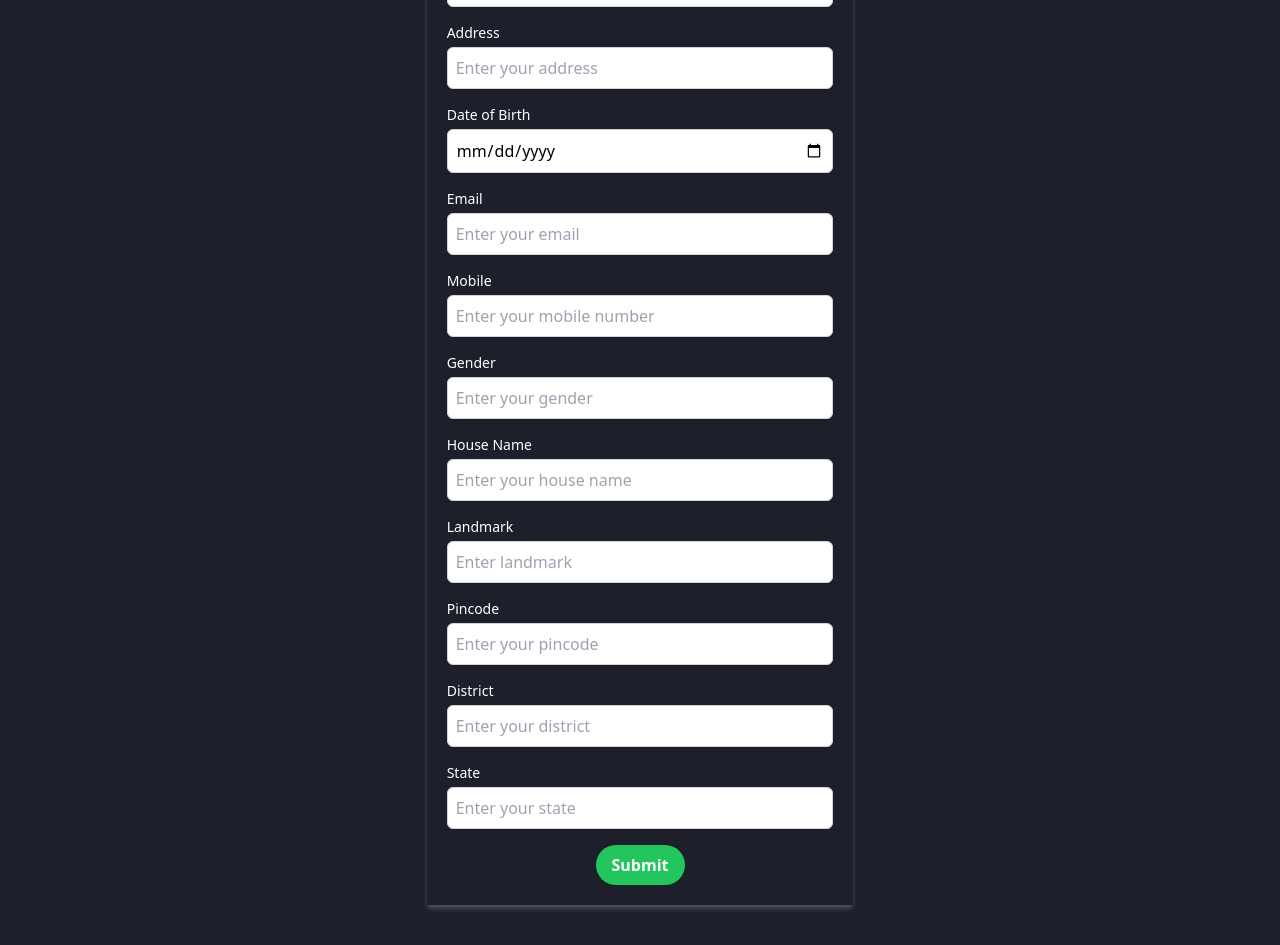
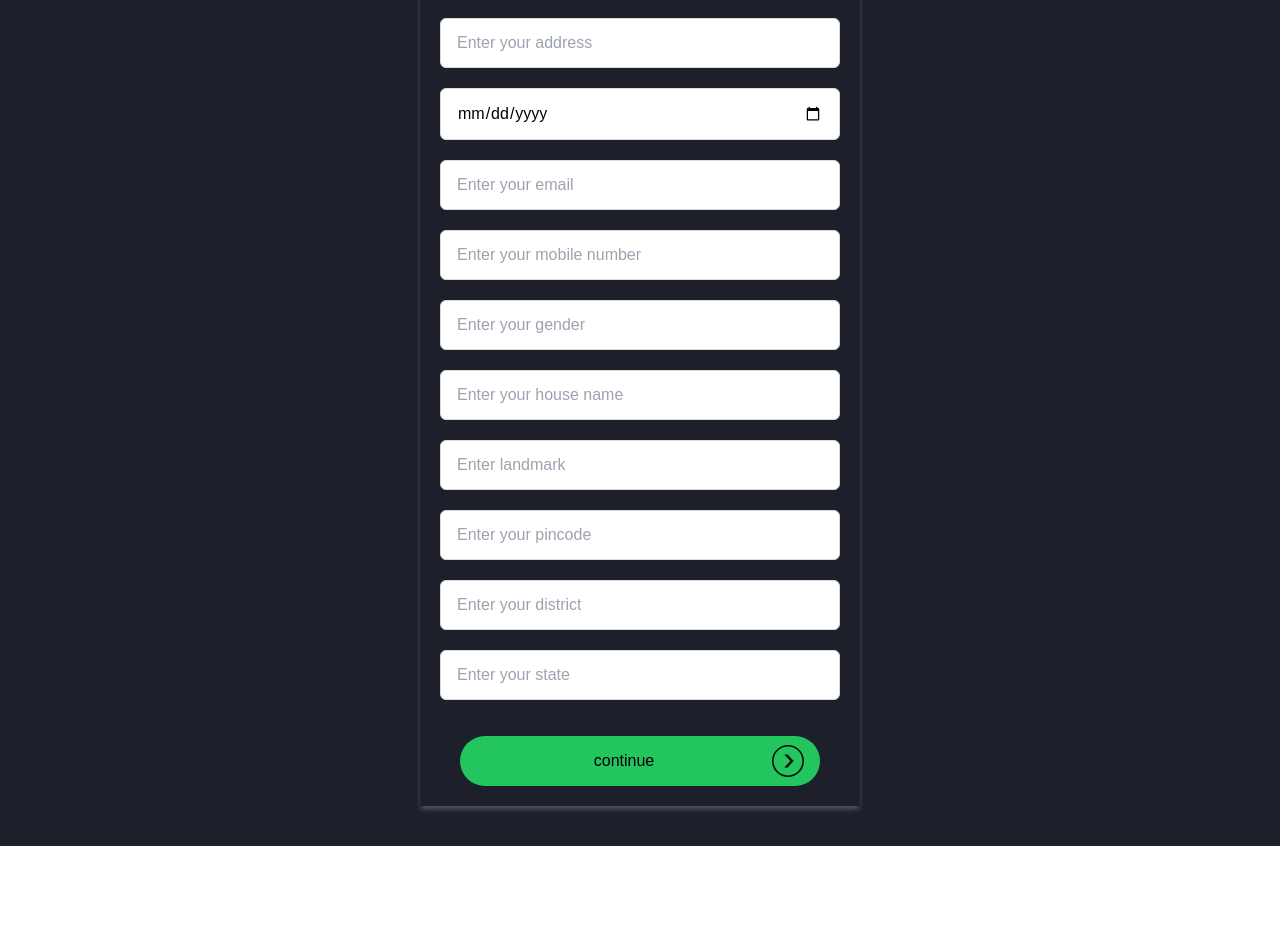
Before and after one commit to Rizanriz/Services, a React (Vite) app: page / in a window 1280 px wide. Shown: the part 260-1205 px from the top of the page. After the commit the page ends 1106 px from the top, so only its background shows below. Built offline with nearby package versions, Linux system fonts and the light colour scheme.

Commit message:
ongoing commit

```diff
--- a/src/Components/Pages/FormPage.jsx
+++ b/src/Components/Pages/FormPage.jsx
@@ -22,8 +22,16 @@ const fieldConfigs = [
     btnHeigth:"50px"
   }
   const InputConfig = {
-    inputWidth:"100px",
+    inputWidth:"100%",
     inputHeigth:"50px"
+  }
+
+ const getApiEndpoints = async ()=>{
+    try {
+
+    } catch (error) {
+
+    }
   }
 
 const FormPage = () => {
@@ -32,7 +40,8 @@ const FormPage = () => {
         <Form
         fieldConfigs={fieldConfigs}
         buttonConfig={buttonConfig}
-        InputConfig={InputConfig}/>
+        InputConfig={InputConfig}
+        getApiEndpoints={getApiEndpoints}/>
     </div>
   )
 }
--- a/src/Components/ReuseableComponents/Button.jsx
+++ b/src/Components/ReuseableComponents/Button.jsx
@@ -12,11 +12,11 @@ const Button = ({
     <button
       type={type}
       disabled={disabled}
-      className="rounded-full bg-dark-gray p-4 text-primary font-default hover:bg-secondary transition-all duration-300 disabled:opacity-50"
+      className="flex items-center rounded-full bg-green-500 p-4 text-black font-default hover:bg-green-600 transition-all duration-300 disabled:opacity-50"
       style={{ width: btnWidth, height: btnHeight }}
     >
       <span className="flex-grow text-center">{label}</span>
-      <img src="./buttonArrow.svg" className="ml-2 w-8 h-8" alt="arrow" />
+      <img src="./arrowright.svg" className="ml-auto w-8 h-8" alt="arrow" />
     </button>
   );
 };
--- a/src/Components/ReuseableComponents/Form.jsx
+++ b/src/Components/ReuseableComponents/Form.jsx
@@ -1,58 +1,61 @@
-import React, { useState } from 'react'
-import InputField from './InputField'
+import React, { useState } from 'react';
+import InputField from './InputField';
+import Button from './Button';
 
-const Form = ({fieldConfigs,buttonConfig,InputConfig}) => {
-
+const Form = ({ fieldConfigs, buttonConfig, InputConfig, getApiEndpoints }) => {
   const [formData, setFormData] = useState({});
 
-
-  const handleSubmit= (e)=>{
-    e.preventDefault()
+  const handleSubmit = (e) => {
+    e.preventDefault();
     console.log(formData);
-  }
+    setFormData({});
+  };
 
   const handleInputChange = (e) => {
     const { name, value } = e.target;
     setFormData({
       ...formData,
-      [name]: value
+      [name]: value,
     });
   };
 
   return (
-    <div className='w-2/6 shadow-md shadow-gray-600  p-5'>
+    <div className="shadow-md shadow-gray-600 p-5">
       <div>
-        <h1 className='text-center font-medium'>Enter data</h1>
-        <img className='w-2/6 pb-5 mx-auto' src="https://media.istockphoto.com/id/1495088043/vector/user-profile-icon-avatar-or-person-icon-profile-picture-portrait-symbol-default-portrait.jpg?s=612x612&w=0&k=20&c=dhV2p1JwmloBTOaGAtaA3AW1KSnjsdMt7-U_3EZElZ0=" alt="" />
+        <h1 className="text-center font-medium">Enter data</h1>
+        <img
+          className="w-2/6 pb-5 mx-auto"
+          src="https://media.istockphoto.com/id/1495088043/vector/user-profile-icon-avatar-or-person-icon-profile-picture-portrait-symbol-default-portrait.jpg?s=612x612&w=0&k=20&c=dhV2p1JwmloBTOaGAtaA3AW1KSnjsdMt7-U_3EZElZ0="
+          alt="profile"
+        />
       </div>
-      <form onSubmit={handleSubmit} className='text-black'>
+      <form onSubmit={handleSubmit} className="text-black">
         {fieldConfigs.map((field) => (
-        <div key={field.name} className="mb-4 ">
-          <label htmlFor={field.name} className="block text-sm font-medium text-white">
-            {field.label}
-          </label>
-          <input
-            id={field.name}
+          <div key={field.name} className="mb-4">
+            <InputField
               name={field.name}
               type={field.type}
               placeholder={field.placeholder}
-            required={field.required}
               value={formData[field.name] || ''}
               onChange={handleInputChange}
-            className="mt-1 p-2 block w-full border border-gray-300 rounded-md shadow-sm focus:outline-none focus:ring-primary focus:border-primary"
+              inputWidth={InputConfig.inputWidth}
+              onBlur={() => {}}
+              touched={false}
+              error={''}
             />
           </div>
         ))}
-      <div className='flex justify-center'>
-      <button
-        type="submit"
-        className="bg-green-500 text-white font-bold py-2 px-4 rounded-full hover:bg-secondary transition-all duration-300">
-        Submit
-      </button>
+        <div className="flex justify-center pt-5">
+          <Button
+            label={buttonConfig.label}
+            type={buttonConfig.type}
+            btnWidth={buttonConfig.btnWidth}
+            btnHeight={buttonConfig.btnHeight}
+          />
         </div>
       </form>
     </div>
-  )
-}
+  );
+};
 
-export default Form
+export default Form;
--- a/src/Components/ReuseableComponents/InputField.jsx
+++ b/src/Components/ReuseableComponents/InputField.jsx
@@ -1,9 +1,22 @@
-import React from 'react'
+import React from 'react';
 
-const InputField = () => {
+const InputField = ({name,type,placeholder,value,onChange,onBlur,error,touched,inputWidth,inputHeigth}) => {
   return (
-    <div>InputField</div>
-  )
-}
+    <div className="flex flex-col">
+      {/* <label className="font-heading text-dark-gray">{label}</label> */}
+      <input
+        className="px-4 py-3 mt-1 rounded-md border border-light-gray bg-white font-input text-black focus:outline-none"
+        style={{ width: inputWidth, height: inputHeigth }}
+        type={type}
+        name={name}
+        placeholder={placeholder}
+        value={value}
+        onChange={onChange}
+        onBlur={onBlur}
+      />
+      {touched && error && <p className="text-red-500 text-sm">{error}</p>}
+    </div>
+  );
+};
 
-export default InputField
+export default InputField;
```
Also changed, not shown: public/arrowright.svg (added). Lines whose indentation alone changed are shown as unchanged.
